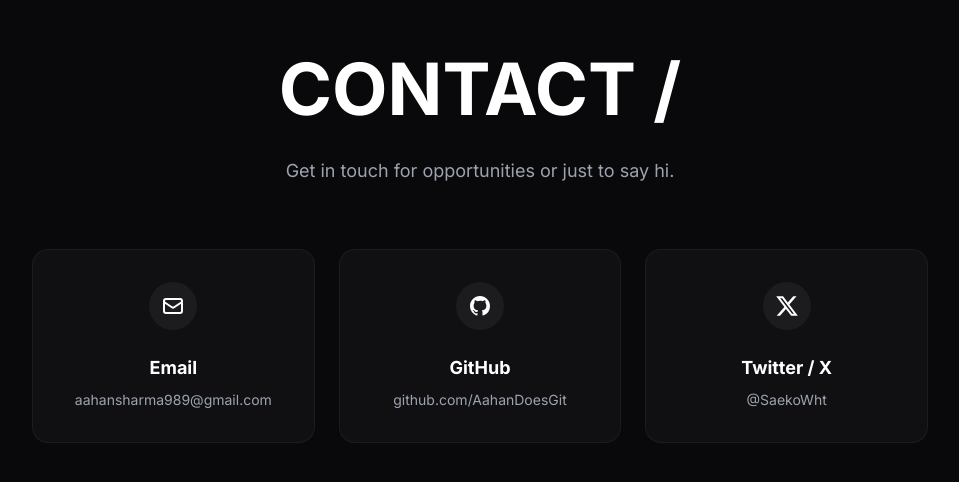
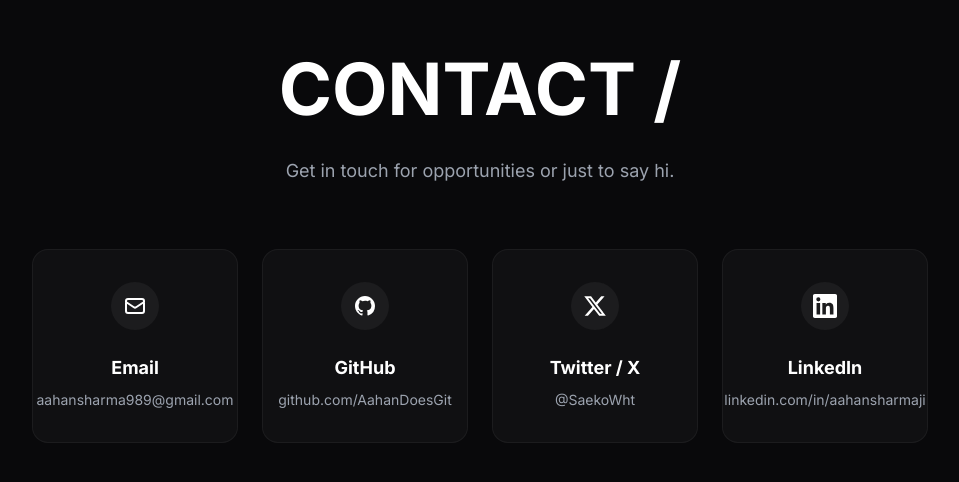
Before and after one commit to AahanDoesGit/portfolio, a Next.js app: page / in a window 1280 px wide. Shown: the part 3920-4402 px from the top of the page, without its empty margins (160-1119 px from the left). Built offline with nearby package versions, Linux system fonts and the light colour scheme.

Commit message:
Add LinkedIn link and update grid layout

```diff
--- a/components/sections/Contact.tsx
+++ b/components/sections/Contact.tsx
@@ -39,6 +39,16 @@ export default function Contact() {
                     <path d="M18.244 2.25h3.308l-7.227 8.26 8.502 11.24H16.17l-5.214-6.817L4.99 21.75H1.68l7.73-8.835L1.254 2.25H8.08l4.713 6.231zm-1.161 17.52h1.833L7.084 4.126H5.117z" />
                 </svg>
             )
+        },
+        {
+            name: 'LinkedIn',
+            value: 'linkedin.com/in/aahansharmaji',
+            href: 'https://www.linkedin.com/in/aahansharmaji',
+            icon: (
+                <svg className="w-6 h-6" fill="currentColor" viewBox="0 0 24 24">
+                    <path d="M20.447 20.452h-3.554v-5.569c0-1.328-.027-3.037-1.852-3.037-1.853 0-2.136 1.445-2.136 2.939v5.667H9.351V9h3.414v1.561h.046c.477-.9 1.637-1.85 3.37-1.85 3.601 0 4.267 2.37 4.267 5.455v6.286zM5.337 7.433a2.062 2.062 0 01-2.063-2.065 2.064 2.064 0 112.063 2.065zm1.782 13.019H3.555V9h3.564v11.452zM22.225 0H1.771C.792 0 0 .774 0 1.729v20.542C0 23.227.792 24 1.771 24h20.451C23.2 24 24 23.227 24 22.271V1.729C24 .774 23.2 0 22.222 0h.003z" />
+                </svg>
+            )
         }
     ];
 
@@ -61,7 +71,7 @@ export default function Contact() {
                 </div>
 
                 {/* Links Grid */}
-                <div className="grid grid-cols-1 md:grid-cols-3 gap-6">
+                <div className="grid grid-cols-1 sm:grid-cols-2 md:grid-cols-2 lg:grid-cols-4 gap-6">
                     {links.map((link, index) => (
                         <motion.a
                             key={link.name}
```
